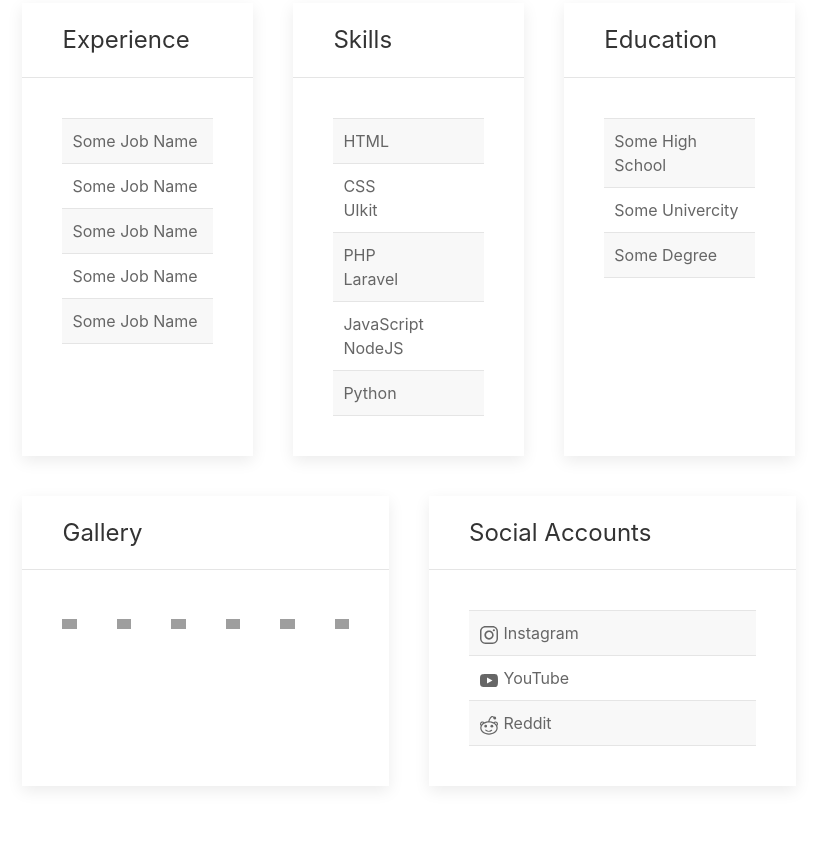
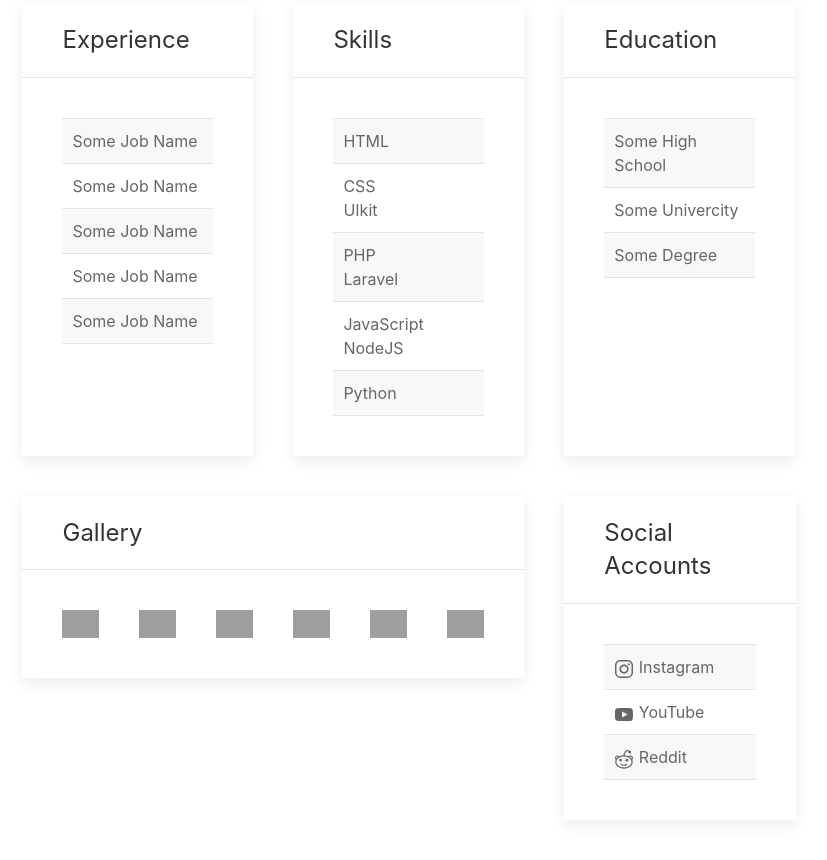
Before and after one commit to yussufbiyik/UIKit-Starting-Templates, a plain HTML site: page Examples/Personal Page 2 Alternative/index.html in a window 1280 px wide. Shown: the part 409-1269 px from the top of the page, without its empty margins (231-1058 px from the left). Before the commit the page ends 1235 px from the top, so only its background shows below. Drawn offline with nearby package versions, Linux system fonts and the light colour scheme; grey boxes are pictures that could not be loaded.

Commit message:
🔧 Fix Personal Page 2 Mobile Adaptation

```diff
--- a/Examples/Personal Page 2 Alternative/index.html
+++ b/Examples/Personal Page 2 Alternative/index.html
@@ -102,9 +102,9 @@
         <!-- Personal Information Lists End -->
         </div>
 
-        <div class="uk-child-width-expand@s uk-grid-match" uk-grid>
+        <div class="uk-child-width-expand@s" uk-grid>
             <!-- Gallery Begin -->
-            <div>
+            <div class="uk-width-2-3@m">
                 <div class="uk-card uk-card-default uk-text-left">
                     <div class="uk-card-header">
                         <h3 class="uk-card-title">Gallery</h3>
```
